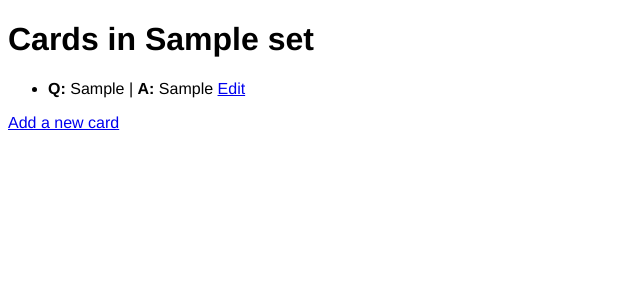
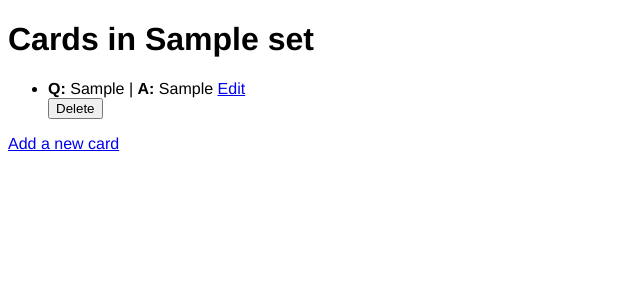
Before and after one commit to Xestycheeze/FlashcardFlask, a Flask app: page /sets/1 in a window 1280 px wide. Shown: the part 142-442 px from the top of the page, without its empty margins (0-640 px from the left). Run offline with Flask 3, Linux system fonts and the light colour scheme; tables that the repository leaves empty hold one stand-in row (values such as "Sample post").

Commit message:
Initial commit of the function that deletes cards

```diff
--- a/app.py
+++ b/app.py
@@ -104,6 +104,19 @@ def create_cards(set_id=None):
 
     return redirect(url_for("login"))
 
+@app.route('/delete/card/<int:card_id>', methods=['POST'])
+def delete_card(card_id):
+    flashcard = CardModel.query.get_or_404(card_id)
+    try:
+        set_id = flashcard.set_id
+        db.session.delete(flashcard)
+        db.session.commit()
+    except Exception as e:
+        db.session.rollback()
+        return redirect(url_for('show_sets'))
+    return redirect(url_for('show_set_cards', set_id=set_id))
+
+
 #signup route
 @app.route('/signup', methods=['GET', 'POST'])
 def signup():
--- a/templates/set_cards.html
+++ b/templates/set_cards.html
@@ -9,6 +9,9 @@
         <li>
             <strong>Q:</strong> {{ card.front }} | <strong>A:</strong> {{ card.back }}
             <a href="{{ url_for('update_card', set_id=set_data.id, card_id=card.id) }}">Edit</a>
+            <form id="flashcard-deleter" method="POST" action="{{ url_for('delete_card', card_id=card.id) }}">
+                <button>Delete</button>
+            </form>
         </li>
     {% else %}
         <li>No cards in this set</li>
@@ -17,4 +20,15 @@
 <a href="{{ url_for('create_cards', set_id=set_data.id) }}">
     Add a new card
 </a>
+    {% block javascript %}
+    <script>
+        document.getElementById('flashcard-deleter').addEventListener('submit', function(event) {
+            event.preventDefault();
+            let text = "Are you sure you want to delete this card?"
+            if (confirm(text) === true){
+                this.submit();
+            }
+        });
+    </script>
+    {% endblock %}
 {% endblock %}
```
